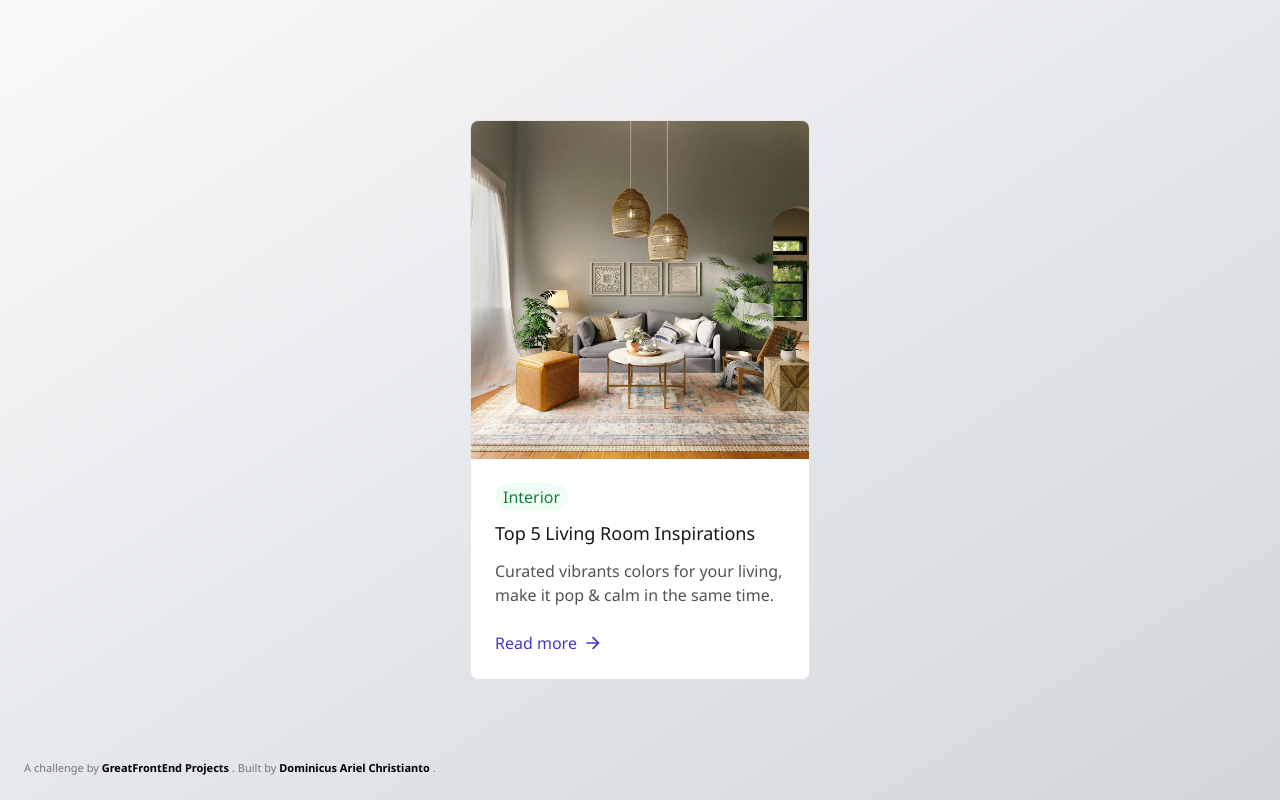
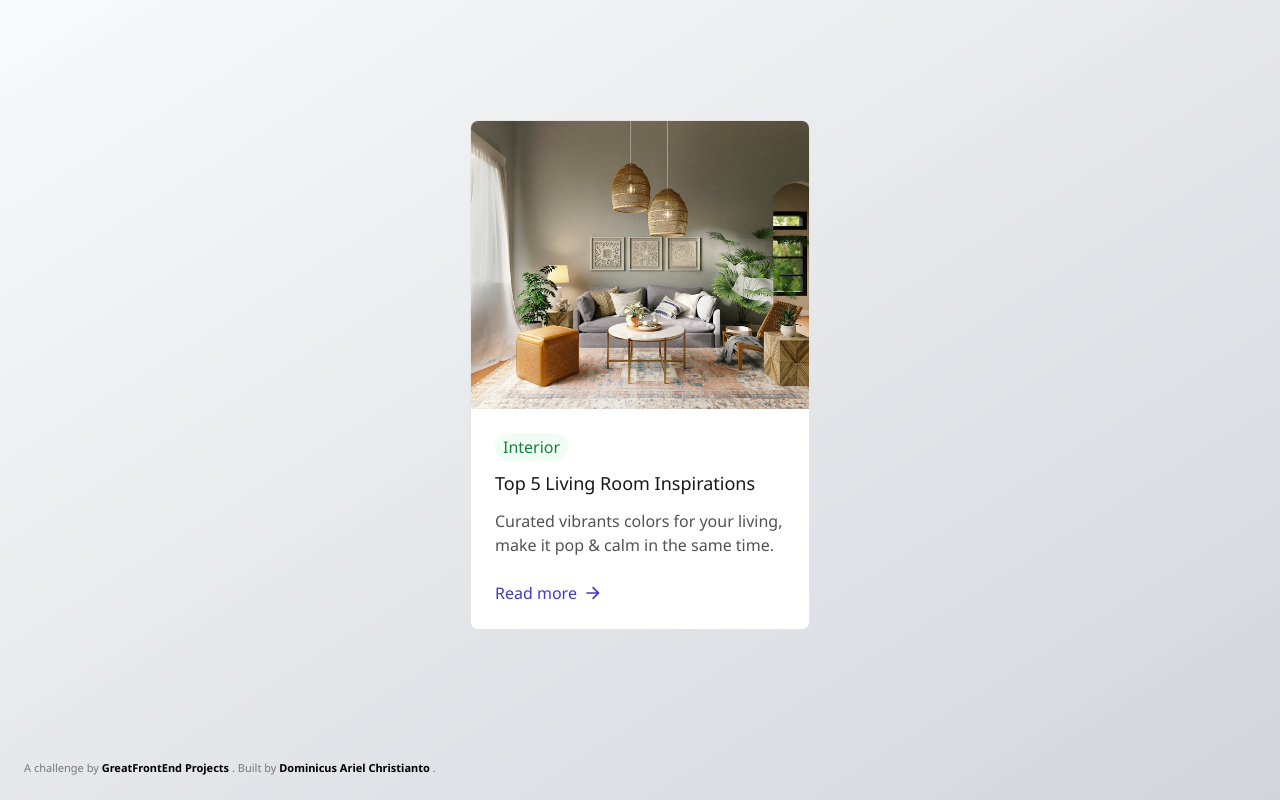
Before and after one commit to riencus/GFE-blog-card, a website built with Vite: page index.html in a window 1280 px wide. Built offline with nearby package versions, Linux system fonts and the light colour scheme.

Commit message:
fix image height

```diff
--- a/index.html
+++ b/index.html
@@ -21,6 +21,7 @@
         class="mx-auto w-[340px] overflow-hidden rounded-lg border border-neutral-200"
       >
         <img
+          class="block h-[288px] w-full overflow-hidden object-cover"
           src="img/spacejoy-YqFz7UMm8qE-unsplash.jpg"
           alt="blog card image"
         />
```
